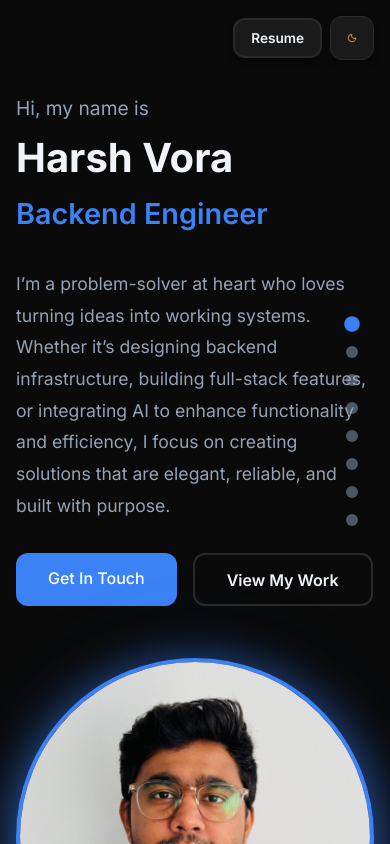
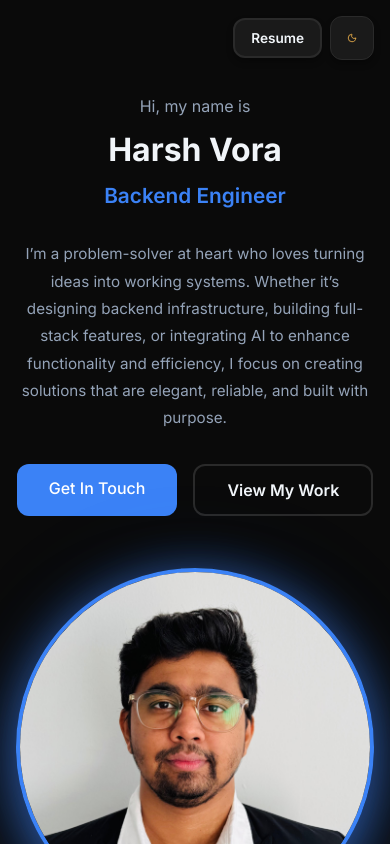
Before and after one commit to VoraHarsh/portfolio, a Next.js app: page / in a window 390 px wide. Shown: the top 844 px of the page. Built offline with nearby package versions, Linux system fonts and the light colour scheme.

Commit message:
Made recommendation and experience section more responsive

```diff
--- a/src/app/globals.css
+++ b/src/app/globals.css
@@ -120,25 +120,47 @@ section.fade-in {
 @media (max-width: 768px) {
   /* Hero Section */
   #home {
-    padding: 6rem 1rem 3rem !important;
+    padding: 6rem 1rem 2rem !important;
   }
 
-  #home h1 {
-    font-size: 2.5rem !important;
-  }
-
-  #home > div {
+  .hero-container {
     grid-template-columns: 1fr !important;
     gap: 2rem !important;
   }
 
-  #home > div > div:first-child {
+  .hero-content {
     order: 1 !important;
+    text-align: center !important;
   }
 
-  #home > div > div:last-child {
+  .hero-greeting {
+    font-size: 1rem !important;
+  }
+
+  .hero-name {
+    font-size: 2rem !important;
+  }
+
+  .hero-role {
+    font-size: 1.3rem !important;
+    height: auto !important;
+  }
+
+  .hero-description {
+    font-size: 0.95rem !important;
+    max-width: 100% !important;
+    margin-left: auto !important;
+    margin-right: auto !important;
+  }
+
+  .hero-buttons {
+    justify-content: center !important;
+  }
+
+  .hero-photo-container {
     order: 2 !important;
     display: flex !important;
+    margin-bottom: 1rem !important;
   }
 
   /* Header - Top right positioning for mobile */
@@ -178,6 +200,12 @@ section.fade-in {
 
   .about-content {
     order: 2 !important;
+    text-align: center !important;
+  }
+
+  .about-text {
+    font-size: 0.95rem !important;
+    text-align: center !important;
   }
 
   /* Experience Section */
@@ -186,17 +214,27 @@ section.fade-in {
   }
 
   .experience-timeline {
-    padding-left: 1.5rem !important;
+    padding-left: 0 !important;
   }
 
   .timeline-line {
-    left: 15px !important;
+    display: none !important;
+  }
+
+  .timeline-dot {
+    display: none !important;
+  }
+
+  /* Ensure SideNav is hidden on mobile */
+  .sidenav,
+  nav.sidenav {
+    display: none !important;
   }
 
   .experience-card {
-    margin-left: 1rem !important;
+    margin-left: 0 !important;
     padding: 1.5rem !important;
-    width: calc(100% - 1rem) !important;
+    width: 100% !important;
     max-width: 100% !important;
   }
 
@@ -299,7 +337,15 @@ section.fade-in {
 
   .contact-info {
     order: 1 !important;
-    text-align: center !important;
+    text-align: left !important;
+  }
+
+  .contact-info h3 {
+    text-align: left !important;
+  }
+
+  .contact-info p {
+    text-align: left !important;
   }
 
   .contact-form {
@@ -309,6 +355,28 @@ section.fade-in {
 
   .form-name-email {
     grid-template-columns: 1fr !important;
+  }
+
+  /* Toast Notification - Top middle of visible viewport on mobile */
+  .toast-notification {
+    top: 80px !important;
+    left: 50% !important;
+    transform: translateX(-50%) !important;
+    bottom: auto !important;
+    right: auto !important;
+    position: fixed !important;
+    max-width: calc(100% - 2rem) !important;
+    width: auto !important;
+  }
+
+  /* Recommendations carousel - Mobile */
+  #recommendations {
+    padding: 2rem 1rem !important;
+  }
+
+  /* Hide dots on mobile for cleaner look */
+  #recommendations > div > div > div > div:last-child {
+    display: flex !important;
   }
 
   /* Footer */
@@ -339,6 +407,10 @@ section.fade-in {
     justify-content: center !important;
   }
 
+  .footer-social > div {
+    justify-content: center !important;
+  }
+
   /* General - Full width for mobile */
   section > div {
     max-width: 100% !important;
@@ -362,3 +434,67 @@ section.fade-in {
     font-size: 0.8rem !important;
   }
 }
+
+/* Desktop Toast Notification - Bottom right corner of visible viewport */
+@media (min-width: 769px) {
+  .toast-notification {
+    top: auto !important;
+    bottom: 2rem !important;
+    right: 2rem !important;
+    left: auto !important;
+    transform: none !important;
+    position: fixed !important;
+  }
+
+  /* Footer desktop alignment */
+  .footer-info {
+    text-align: left !important;
+  }
+
+  .footer-info p {
+    margin-left: 0 !important;
+    margin-right: 0 !important;
+  }
+
+  .footer-social {
+    justify-content: flex-end !important;
+  }
+
+  .footer-social > div {
+    justify-content: flex-end !important;
+  }
+
+  /* Recommendations carousel - Desktop */
+  .carousel-container {
+    max-width: 1000px !important;
+  }
+
+  .measurement-container {
+    max-width: 1000px !important;
+  }
+
+  .recommendation-card {
+    min-height: 550px !important;
+    padding: 3rem !important;
+  }
+
+  .recommendation-text-container {
+    flex: 1 1 auto !important;
+    overflow-y: auto !important;
+    overflow-x: hidden !important;
+    padding-top: 1.5rem !important;
+    padding-bottom: 1.5rem !important;
+  }
+
+  .recommendation-author {
+    flex-shrink: 0 !important;
+    position: relative !important;
+    padding-top: 2rem !important;
+    padding-bottom: 1.5rem !important;
+    margin-top: auto !important;
+  }
+
+  .recommendation-text {
+    font-size: 1.15rem !important;
+  }
+}
--- a/src/components/layout/SideNav.tsx
+++ b/src/components/layout/SideNav.tsx
@@ -8,7 +8,7 @@ interface SideNavProps {
 
 export default function SideNav({ sections, activeSection, scrollToSection }: SideNavProps) {
   return (
-    <nav style={{ position: 'fixed', right: '2rem', top: '50%', transform: 'translateY(-50%)', zIndex: 999, display: 'flex', flexDirection: 'column', gap: '1rem' }} className="hidden md:flex">
+    <nav style={{ position: 'fixed', right: '2rem', top: '50%', transform: 'translateY(-50%)', zIndex: 999, display: 'flex', flexDirection: 'column', gap: '1rem' }} className="sidenav hidden md:flex">
       {sections.map((section) => (
         <button
           key={section}
--- a/src/components/sections/About.tsx
+++ b/src/components/sections/About.tsx
@@ -53,14 +53,14 @@ export default function About() {
             </div>
 
             {/* Right - Content */}
-            <div style={{ order: 2 }} className="about-content">
+            <div style={{ order: 2, textAlign: 'left' }} className="about-content">
               {personalInfo.aboutText.map((text, i) => (
                 <p key={i} style={{
                   fontSize: '1.05rem',
                   color: 'var(--text-secondary)',
                   lineHeight: '1.8',
                   marginBottom: '1.5rem'
-                }}>
+                }} className="about-text">
                   {text}
                 </p>
               ))}
--- a/src/components/sections/Experience.tsx
+++ b/src/components/sections/Experience.tsx
@@ -14,7 +14,7 @@ export default function Experience() {
         <div style={{ position: 'absolute', left: '47px', top: '0', height: '100%', width: '3px', backgroundColor: '#3b82f6', opacity: 0.5, }} className="timeline-line" />
           {experiences.map((exp) => (
             <div key={exp.id} style={{ position: 'relative', marginBottom: '3rem' }}>
-              <div style={{ position: 'absolute', left: '-10px', top: '2rem', width: '20px', height: '20px', backgroundColor: '#3b82f6', borderRadius: '50%', border: '4px solid var(--bg-primary)', boxShadow: '0 0 0 4px var(--bg-secondary)', zIndex: 2, }} />
+              <div style={{ position: 'absolute', left: '0px', top: '2rem', width: '20px', height: '20px', backgroundColor: '#3b82f6', borderRadius: '50%', border: '4px solid var(--bg-primary)', boxShadow: '0 0 0 4px var(--bg-secondary)', zIndex: 2, transform: 'translateX(-50%)' }} className="timeline-dot" />
               <div
                 style={{
                   marginLeft: '2rem',
--- a/src/components/sections/Hero.tsx
+++ b/src/components/sections/Hero.tsx
@@ -22,23 +22,23 @@ export default function Hero({ theme, roleIndex }: HeroProps) {
 
   return (
     <section id="home" style={{ minHeight: 'auto', padding: '8rem 2rem 4rem', display: 'flex', alignItems: 'center', justifyContent: 'center', backgroundColor: 'var(--bg-primary)'}}>
-      <div style={{ maxWidth: '1100px', width: '100%', display: 'grid', gridTemplateColumns: '1fr 1fr', gap: '3rem', alignItems: 'center' }} className="grid-cols-1 md:grid-cols-2">
-        <div style={{ order: 1 }}>
-          <p style={{ fontSize: '1.2rem', color: 'var(--text-secondary)', marginBottom: '1rem' }}>
+      <div style={{ maxWidth: '1100px', width: '100%', display: 'grid', gridTemplateColumns: '1fr 1fr', gap: '3rem', alignItems: 'center' }} className="grid-cols-1 md:grid-cols-2 hero-container">
+        <div style={{ order: 1, textAlign: 'left' }} className="hero-content">
+          <p style={{ fontSize: '1.2rem', color: 'var(--text-secondary)', marginBottom: '1rem' }} className="hero-greeting">
             {personalInfo.greeting}
           </p>
-          <h1 style={{ fontSize: 'clamp(2rem, 5vw, 4rem)', fontWeight: '700', marginBottom: '1rem', lineHeight: '1.1', color: theme === 'light' ? '#111827' : '#f1f5f9' }}>
+          <h1 style={{ fontSize: 'clamp(2rem, 5vw, 4rem)', fontWeight: '700', marginBottom: '1rem', lineHeight: '1.1', color: theme === 'light' ? '#111827' : '#f1f5f9' }} className="hero-name">
             {personalInfo.name}
           </h1>
-          <div style={{ fontSize: '1.8rem', color: 'var(--text-secondary)', marginBottom: '2rem', height: '2.5rem' }}>
+          <div style={{ fontSize: '1.8rem', color: 'var(--text-secondary)', marginBottom: '2rem', height: '2.5rem' }} className="hero-role">
             <span style={{ color: 'var(--accent)', fontWeight: '600' }}>
               {personalInfo.roles[roleIndex]}
             </span>
           </div>
-          <p style={{ fontSize: '1.1rem', color: 'var(--text-secondary)', lineHeight: '1.8', marginBottom: '2rem', maxWidth: '600px' }}>
+          <p style={{ fontSize: '1.1rem', color: 'var(--text-secondary)', lineHeight: '1.8', marginBottom: '2rem', maxWidth: '600px' }} className="hero-description">
             {personalInfo.description}
           </p>
-          <div style={{ display: 'flex', gap: '1rem', flexWrap: 'wrap' }}>
+          <div style={{ display: 'flex', gap: '1rem', flexWrap: 'wrap', justifyContent: 'flex-start' }} className="hero-buttons">
             <a
               href="#contact"
               style={{
@@ -93,7 +93,7 @@ export default function Hero({ theme, roleIndex }: HeroProps) {
             </a>
           </div>
         </div>
-        <div style={{ display: 'flex', justifyContent: 'center', order: 2 }} className="flex">
+        <div style={{ display: 'flex', justifyContent: 'center', order: 2, marginBottom: '2rem' }} className="flex hero-photo-container">
           <div style={{ position: 'relative', width: '100%', maxWidth: '420px', height: 'auto', aspectRatio: '1/1' }}>
             {/* Animated Glowing Circle - Behind */}
             <div
--- a/src/data/portfolio.ts
+++ b/src/data/portfolio.ts
@@ -9,10 +9,10 @@ export const personalInfo = {
   greeting: "Hi, my name is",
   description: "I’m a problem-solver at heart who loves turning ideas into working systems. Whether it’s designing backend infrastructure, building full-stack features, or integrating AI to enhance functionality and efficiency, I focus on creating solutions that are elegant, reliable, and built with purpose.",
   aboutText: [
-    "Hello! I'm Harsh, a software engineer passionate about designing scalable, reactive, and event-driven systems that make complex workflows simple and reliable.",
-    "I specialize in building backend and full-stack applications using Java 17, Spring Boot, Project Reactor, RabbitMQ, PostgreSQL, and Netflix Conductor, with hands-on experience in TypeScript, Playwright, and modern web development.",
-    "My work focuses on improving performance, reliability, and developer experience through clean architecture, automation, and efficient system design.I have hands-on experience across the full SDLC, from design, coding, and testing to deployment and production support, in Agile/Scrum environments.",
-    "Passionate about clean architecture, developer experience, and building maintainable, high-performance systems that scale reliably. I enjoy solving hard backend problems, optimizing data pipelines, reducing latency, and building resilient APIs."
+    "Hi, I’m Harsh 👋 - a curious problem solver and software engineer. What started as a love for gaming soon turned into a fascination with how those worlds were built, which led me to software engineering.",
+    "I design and develop reactive, event-driven, and high-performance applications that make complex workflows simple and reliable. My toolkit includes Java 17, Spring Boot, Project Reactor, RabbitMQ, PostgreSQL, and Netflix Conductor, with hands-on experience in TypeScript, React, and modern web development.",
+    "I’m big on clean architecture, automation, and developer experience, the kind of principles that make engineering both powerful and enjoyable. Over the years, I’ve worked across the full SDLC, from design and coding to testing, deployment, and production support, thriving in Agile/Scrum teams that value collaboration and continuous learning.",
+    "When I’m not coding, I enjoy exploring new food spots around the city, biking along Chicago’s lakefront, and staying active at the gym."
   ],
   resumeUrl: '/resume.pdf',
 };
@@ -44,7 +44,7 @@ export const experiences: Experience[] = [
     title: 'Graduate Teaching Assistant - Discrete Structures',
     company: 'Illinois Institute of Technology',
     duration: 'January 2021 - May 2021',
-    description: 'Developed RESTful APIs and middleware using Express.js, Passport.js, JWT & MongoDB Atlas cutting integration effort by 20%.'
+    description: 'Led weekly virtual office hours to support students, clarify course concepts, and guide them through assignments. Assisted the professor in preparing assignments and detailed solution sets and contributed to maintaining a smooth academic workflow for the course.'
   },
   {
     id: '5',
@@ -132,7 +132,7 @@ export const projects: Project[] = [
   {
     id: '1',
     title: 'Semantic Search Engine',
-    description: 'A full-stack e-commerce solution with real-time inventory management, payment integration, and admin dashboard.',
+    description: 'Developed a semantic movie search engine with an intuitive JSP-driven UI. Built a natural-language query algorithm using Microsoft LUIS for intent detection and integrated SPARQL queries on DBpedia to deliver accurate movie results.',
     technologies: ['Java', 'Jsp', 'SPARQL', 'Spring MVC'],
     links: {
       github: 'https://github.com/VoraHarsh/Projects/tree/master/Search%20Engine%20Based%20on%20Semantic%20Web-Java%20WebApp/WebApp',
@@ -144,7 +144,7 @@ export const projects: Project[] = [
   {
     id: '2',
     title: 'Movie Ticket Booking System',
-    description: 'A scalable chat platform with WebSocket support, user authentication, and group messaging features.',
+    description: 'Developed an Android-based movie ticket booking app using Java, Firebase, and MySQL. Enabled users to select theatres, choose movies and showtimes, view seating charts, reserve seats in real time, complete payments, and access their order history.',
     technologies: ['Android', 'Java', 'FireBase', 'MySQL'],
     links: {
       github: 'https://github.com/VoraHarsh/Projects/tree/master/Movie%20Ticket%20Booking%20System-Desktop%20Application',
@@ -155,7 +155,7 @@ export const projects: Project[] = [
   {
     id: '3',
     title: 'Online Book Store',
-    description: 'Machine learning model for image classification with 95% accuracy, deployed as a REST API.',
+    description: 'Built desktop and mobile applications for online book search and purchase, supporting title, author, and subject-based queries. Designed a real-time shopping cart that displays selected items, updates totals dynamically, and enables easy item removal.',
     technologies: ['Android', 'Java', 'FireBase', 'MySQL'],
     links: {
       github: 'https://github.com/VoraHarsh/Projects/tree/master/Online%20Book%20Store-Android%20Application/BookkarBooks/BookkarBooks',
@@ -171,7 +171,7 @@ export const education: Education[] = [
     degree: "Master's in Computer Science",
     institution: 'Illinois Institute of Technology',
     duration: '2019 - 2021',
-    description: "Currently pursuing a Bachelor's degree in Computer Science. As a second-year student, I'm building a strong foundation in algorithms, data structures, software engineering, and computer networks.",
+    description: 'Coursework: Algorithms, Artificial Intelligence, Advanced Operating Systems, Machine Learning, Deep Learning, Mobile Application Development, Enterprise Web Applications, Computer Vision, and Big Data Technologies.',
     type: 'education',
   },
   {
@@ -179,7 +179,7 @@ export const education: Education[] = [
     degree: "Bachelor's in Computer Engineering",
     institution: 'Mumbai University',
     duration: '2015 - 2019',
-    description: 'Focused on Mathematics, Physics, and Computer Studies. Participated in national coding competitions.',
+    description: 'Coursework: Data Structures, Analysis of Algorithms, Object-Oriented Design, Big Data Analysis, Database Management Systems, and Distributed Systems.',
     type: 'education',
   },
   // Add certifications
```
Also changed, not shown: src/components/layout/Footer.tsx (+5 -5 lines), src/components/sections/Contact.tsx (+13 -13 lines), src/components/sections/Recommendations.tsx (+147 -60 lines), public/memoji_smiled1.jpeg, 1 other file (tests, documents, lock files or other folders).
